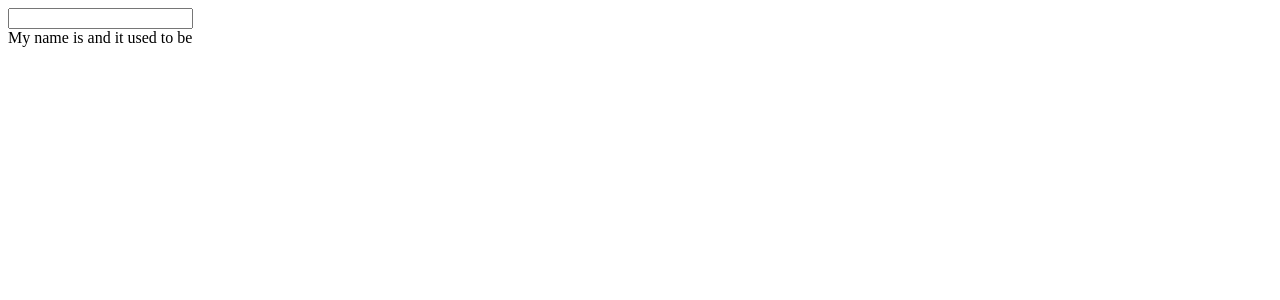
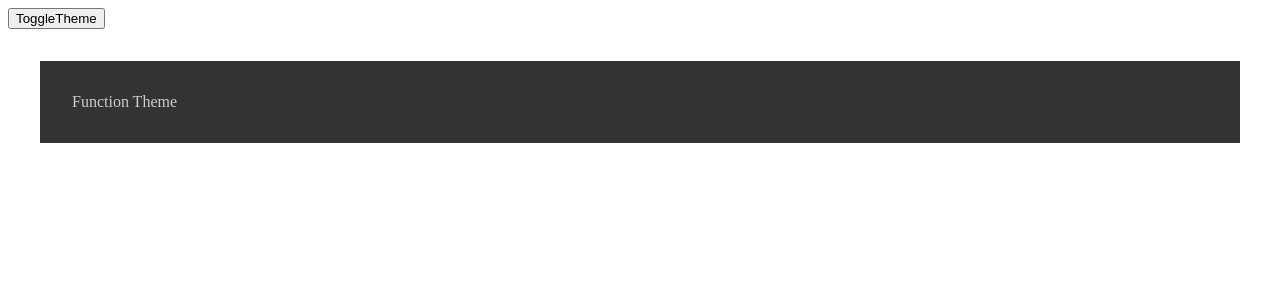
Before and after one commit to sumitra-source/react-axios, a React (Create React App) app: page / in a window 1280 px wide. Shown: the top 300 px of the page. Built offline with nearby package versions, Linux system fonts and the light colour scheme.

Commit message:
useContext

```diff
--- a/src/App.js
+++ b/src/App.js
@@ -1,27 +1,17 @@
-import React,{useState,useEffect,useRef} from 'react'
+import React ,{useState}from 'react'
+import FunctionContextComponent from './FunctionContextComponent'
 
-export default function App() {
-  const [name,setName]=useState('')
-  //const inputRef=useRef()
-  const prevName=useRef('')
-  useEffect(()=>{
-    prevName.current=name
-  },[name])
+import {ThemeProvider} from './ThemeContext';
 
-  {/* function focus(){
-    inputRef.current.focus()
+ function App() {
 
-  }
-} const renderCount=useRef(0)
 
-  useEffect(()=>{
-    renderCount.current=renderCount.current+1;
-  })*/}
   return (<>
-  <input value={name} onChange={e=>setName(e.target.value)}/>
-    <div>My name is {name} and it used to be {prevName.current}</div>
-   {/*} <div>I rendered{renderCount.current} times</div>
-   <button onClick={focus}>Focus</button>*/}
-    </>
+  <ThemeProvider >
+<FunctionContextComponent/>
+
+</ThemeProvider>    </>
   )
 }
+
+export default App
--- /dev/null
+++ b/src/FunctionContextComponent.js
@@ -0,0 +1,18 @@
+import React,{useContext} from 'react';
+import { useTheme,useThemeUpdate } from './ThemeContext';
+
+export default function FunctionContextComponent() {
+    const darkTheme=useTheme()
+const toggleTheme=useThemeUpdate()
+    const themeStyles={
+        backgroundColor:darkTheme?'#333':'#ccc',
+            color:darkTheme?'#ccc':'#333',
+   padding:'2rem',
+   margin:'2rem'
+    }
+  return (<>
+      <button onClick={toggleTheme}>ToggleTheme</button>
+    <div style={themeStyles}>Function Theme</div>
+    </>
+  )
+}
--- /dev/null
+++ b/src/ThemeContext.js
@@ -0,0 +1,23 @@
+ import React,{useContext,useState} from "react"
+
+
+ const ThemeContext=React.createContext()
+const ThemeUpdateContext=React.createContext()
+export function useTheme(){
+    return useContext(ThemeContext)
+}
+export function useThemeUpdate(){
+    return useContext(ThemeUpdateContext)
+}
+ export function ThemeProvider({children}){
+
+ const [darkTheme,setDarkTheme]=useState(true)
+
+  function toggleTheme(){
+   setDarkTheme(prevDarkTheme=>!prevDarkTheme)
+  }
+  return(
+      <ThemeContext.Provider value={darkTheme}>
+      <ThemeUpdateContext.Provider value={toggleTheme}>{children}</ThemeUpdateContext.Provider></ThemeContext.Provider>
+  )
+}
```
Also changed, not shown: src/ClassContextComponent.js (added, +23 -0 lines).
